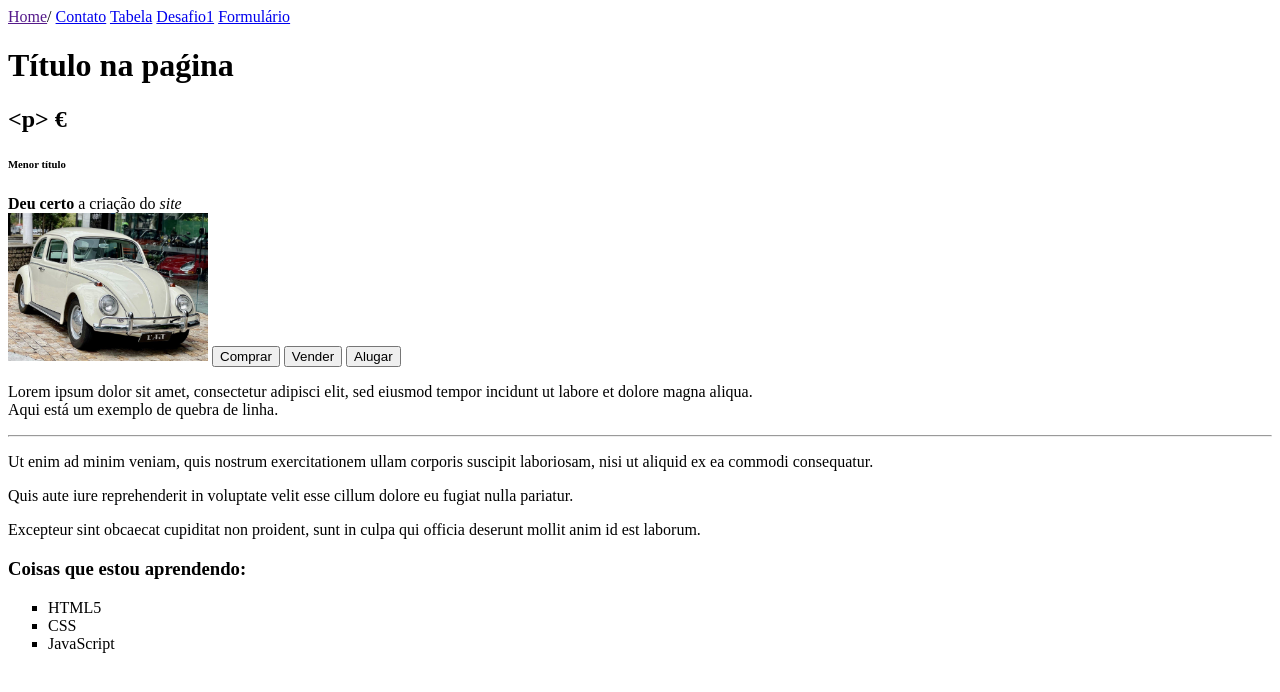
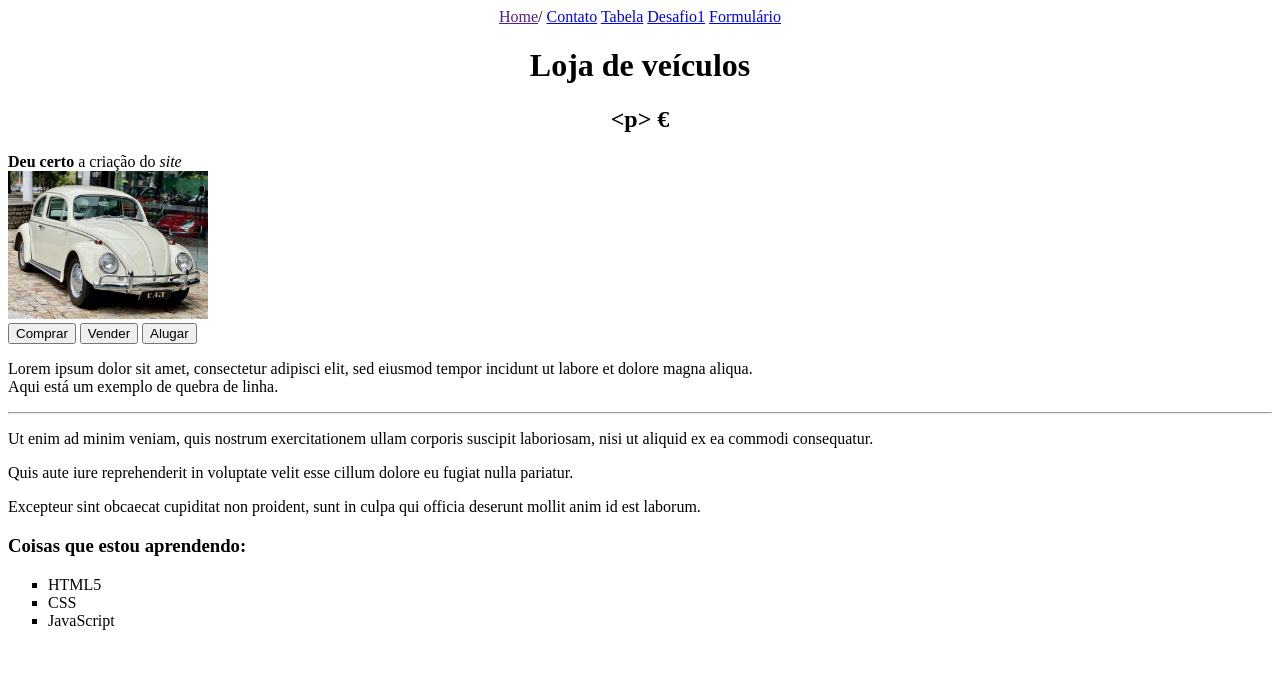
Before and after one commit to jhonnylte/ProjetoWeb1, a plain HTML site: page index.html in a window 1280 px wide. Drawn offline with Linux system fonts and the light colour scheme.

Commit message:
Alinhamentos

```diff
--- a/index.html
+++ b/index.html
@@ -6,20 +6,22 @@
     <title>Primeiro site</title>
 
 </head>
-<body>
-    <a href="">Home</a>/
-    <a href="links.html">Contato</a>
-    <a href="fipe/fipe.html">Tabela</a>
-    <a href="Desafio1.html">Desafio1</a>
-    <a href="formulario/form.html">Formulário</a>
-    <h1>Título na paǵina</h1>
-    <h2>
+<body background="">
+    <div align="center">
+        <a href="">Home</a>/
+        <a href="links.html">Contato</a>
+        <a href="fipe/fipe.html">Tabela</a>
+        <a href="Desafio1.html">Desafio1</a>
+        <a href="formulario/form.html">Formulário</a>
+    </div>
+
+    <h1 align="center">Loja de veículos</h1>
+    <h2 align="center">
         <!-- Entidades html-->
         &lt;p&gt;&nbsp;&euro;
     </h2>
-    <h6>Menor título</h6>
     <strong>Deu certo</strong> a criação do <em>site</em><br>
-    <img src="imagens/fusca.jpg" alt="" width="200">
+    <img src="imagens/fusca.jpg" alt="" width="200"> <br>
     <button>Comprar</button>
     <button>Vender</button>
     <button>Alugar</button>
```
